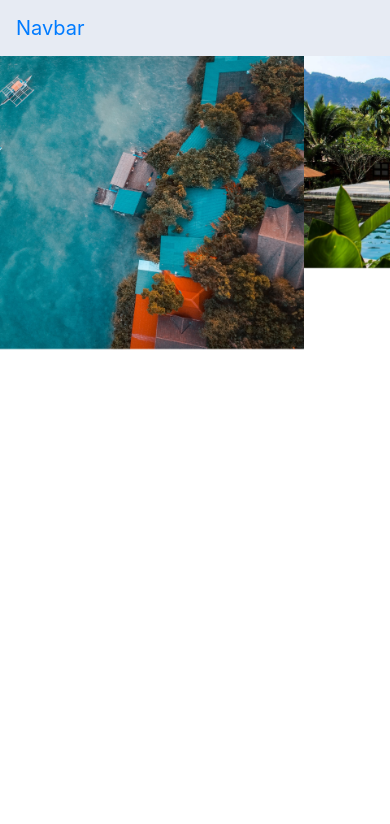
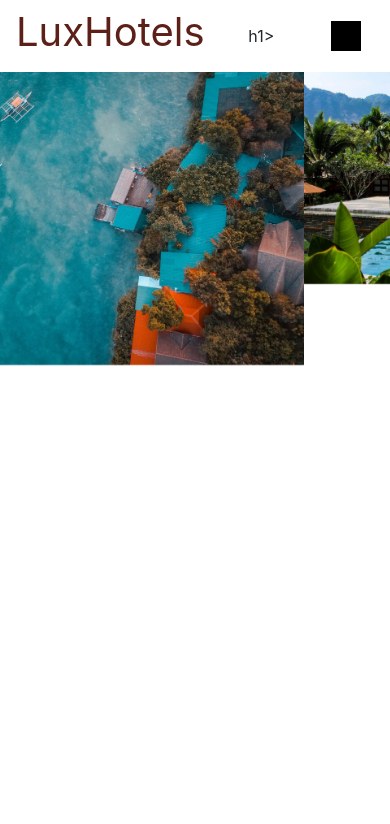
Before and after one commit to Adam-Lnenicka/bootstrap-luxhotels, a plain HTML site: page index.html in a window 390 px wide. Shown: the top 824 px of the page. Drawn offline with nearby package versions, Linux system fonts and the light colour scheme.

Commit message:
color change

```diff
--- a/hotel.css
+++ b/hotel.css
@@ -13,10 +13,6 @@ h4 {
   letter-spacing: 1px;
 }
 
-.navbar {
-  background-color: #e7ebf3;
-}
-
 .nav-link {
   letter-spacing: 0.8px;
   text-transform: uppercase;
@@ -26,6 +22,11 @@ h4 {
 .nav-link:hover {
   color: #5c2018;
   font-weight: 600;
+}
+
+.navbar-toggler-icon {
+  color: black;
+  background-color: black;
 }
 
 i {
--- a/index.html
+++ b/index.html
@@ -9,11 +9,11 @@
 </head>
     <body id="page-top">
       <nav class="navbar navbar-expand-lg">
-        <a class="navbar-brand" href="#">Navbar</a>
+        <h1>LuxHotels</h1>h1>
         <button class="navbar-toggler" type="button" data-toggle="collapse" data-target="#navbarNavAltMarkup" aria-controls="navbarNavAltMarkup" aria-expanded="false" aria-label="Toggle navigation">
           <span class="navbar-toggler-icon"></span>
         </button>
-        <div class="collapse navbar-collapse" id="navbarNavAltMarkup">
+        <div class="collapse navbar-collapse justify-left" id="navbarNavAltMarkup">
           <div class="navbar-nav">
             <a class="nav-item nav-link active" href="#testimonials">Home <span class="sr-only">(current)</span></a>
             <a class="nav-item nav-link" href="#services">Features</a>
```
Also changed, not shown: 1 other file.
